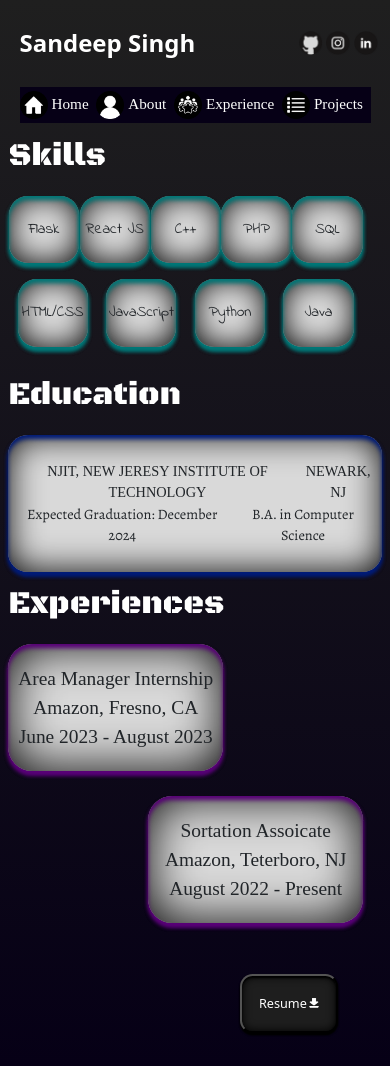
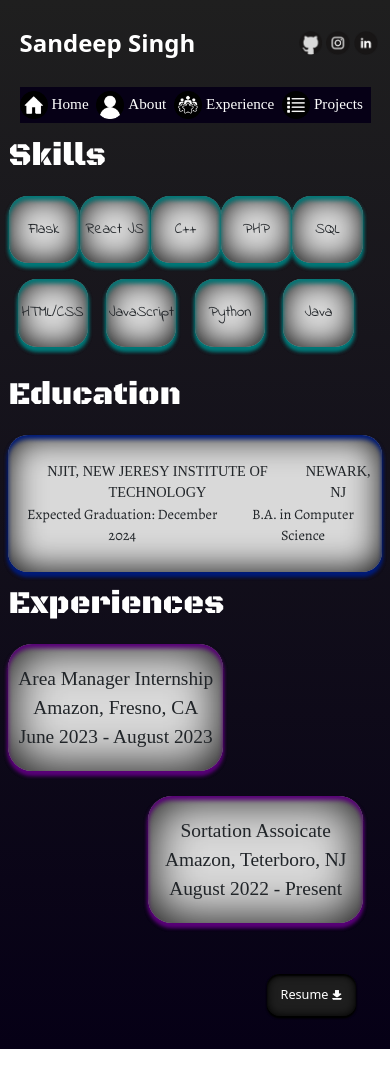
Before and after one commit to SandeepS3/personal-website, a React (Create React App) app: page /experience in a window 390 px wide. Built offline with nearby package versions, Linux system fonts and the light colour scheme; a web font is replaced by a local one.

Commit message:
fix experience mobile

```diff
--- a/src/pages/ExperiencesStyles.js
+++ b/src/pages/ExperiencesStyles.js
@@ -240,7 +240,7 @@ const mediaStyles = {
     justifyContent: "flex-end",
     alignItems: "end",
     padding: "3vh",
-    width: "95%",
+    width: "%",
   },
   button: {
     backgroundColor: "#1E1E1E",
@@ -252,11 +252,12 @@ const mediaStyles = {
     display: "flex",
     alignItems: "center",
     justifyContent: "center",
-    width: "25vw",
-    height: "7vh",
+    width: "23vw",
+    height: "5vh",
+    border: "none",
   },
   download: {
-    marginLeft: "0.5vw",
+    marginLeft: "1vw",
     width: "10px",
     height: "10px",
   },
```
